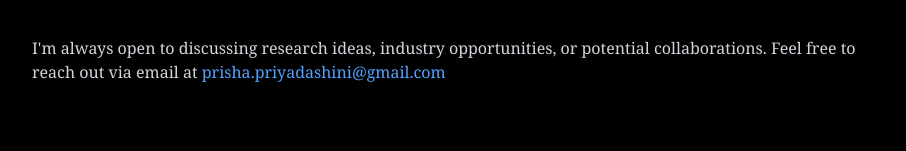
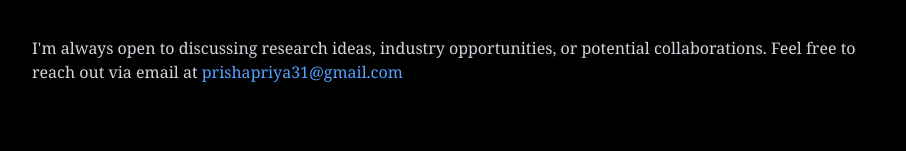
Before and after one commit to priyadp1/Website, a Next.js app in the folder prisha-portfolio/: page / in a window 1280 px wide. Shown: the part 1758-1909 px from the top of the page, without its empty margins (184-1090 px from the left). Built offline with nearby package versions, Linux system fonts and the light colour scheme.

Commit message:
Fixed email

```diff
--- a/prisha-portfolio/src/app/page.tsx
+++ b/prisha-portfolio/src/app/page.tsx
@@ -179,8 +179,8 @@ export default function Home() {
         </h2>
         <p className="text-gray-300">
           I'm always open to discussing research ideas, industry opportunities, or potential collaborations.
-          Feel free to reach out via email at <a href="mailto:prishariya31@gmail.com" className="text-blue-400 hover:underline">
-            prisha.priyadashini@gmail.com
+          Feel free to reach out via email at <a href="mailto:prishapriya31@gmail.com" className="text-blue-400 hover:underline">
+            prishapriya31@gmail.com
           </a>
         </p>
       </section>
```
